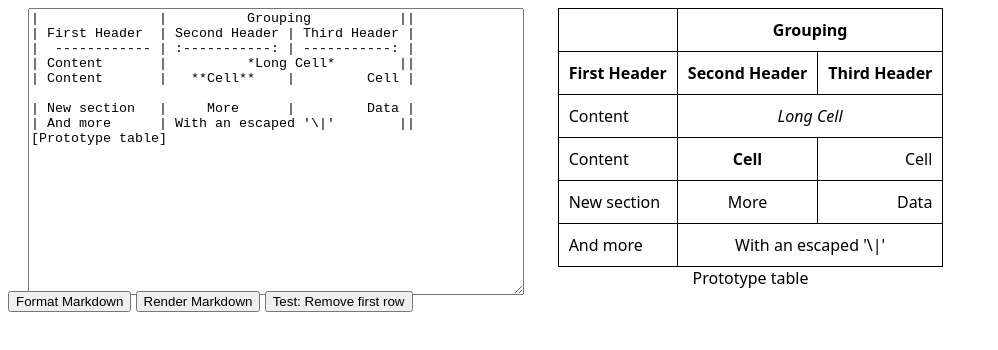
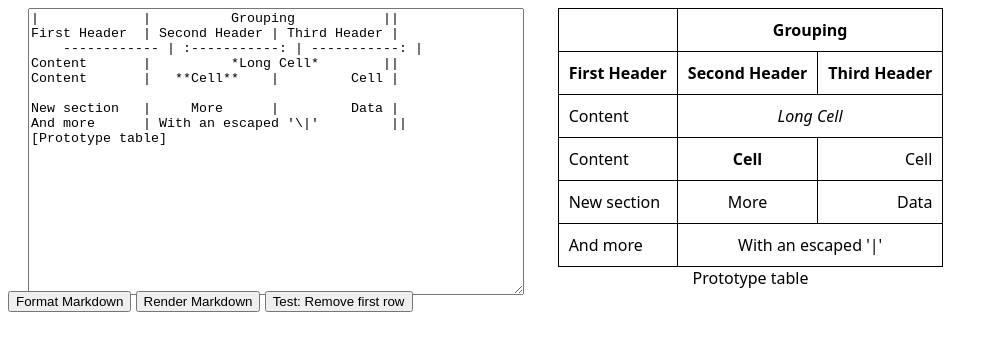
Before and after one commit to FelisDiligens/md-table-tools, a website built with webpack: page src/index.html in a window 1280 px wide. Shown: the whole page, without its empty margins (0-998 px from the left). Built offline with nearby package versions, Linux system fonts and the light colour scheme.

Commit message:
Improvements

```diff
--- a/src/index.html
+++ b/src/index.html
@@ -43,14 +43,14 @@
 <body>
     <div id="working-area">
         <div id="md-area">
-            <textarea id="markdown-input">|               |          Grouping           ||
-| First Header  | Second Header | Third Header |
-|  ------------ | :-----------: | -----------: |
-| Content       |          *Long Cell*        ||
-| Content       |   **Cell**    |         Cell |
+            <textarea id="markdown-input">|             |          Grouping           ||
+First Header  | Second Header | Third Header |
+    ------------ | :-----------: | -----------: |
+Content       |          *Long Cell*        ||
+Content       |   **Cell**    |         Cell |
 
-| New section   |     More      |         Data |
-| And more      | With an escaped '\|'        ||
+New section   |     More      |         Data |
+And more      | With an escaped '\|'         ||
 [Prototype table]</textarea>
         </div>
         <div id="html-result"></div>
--- a/src/tables/htmlTable.ts
+++ b/src/tables/htmlTable.ts
@@ -37,6 +37,9 @@ function mdToHtml(markdown: string): string {
     // Italic:
     html = html.replace(/_(.*?)_/, "<em>$1</em>");
     html = html.replace(/\*(.*?)\*/, "<em>$1</em>");
+
+    // Escaped characters:
+    html = html.replace(/\\([#\.\|\*_\s`])/g, "$1")
 
     return html;
 }
--- a/src/tables/multiMarkdownTable.ts
+++ b/src/tables/multiMarkdownTable.ts
@@ -28,8 +28,11 @@ export class MultiMarkdownTableParser implements TableParser {
 
             // Add '|' to the start and end of the line if necessary (and not if it's a caption):
             if (!line.match(captionRegex)) {
-                if (!line.startsWith("|") && !line.endsWith("|"))
-                    line = `|${line}|`;
+                if (!line.startsWith("|"))
+                    line = "|" + line;
+
+                if (!line.endsWith("|"))
+                    line = line + "|";
 
                 if (!line.match(rowRegex))
                     throw new ParsingError(`Invalid row: ${line}`);
@@ -59,8 +62,12 @@ export class MultiMarkdownTableParser implements TableParser {
 
             // Is empty line?
             if (line === "") {
+                if (startNewSection)
+                    throw new ParsingError("Invalid table: No more than one empty line allowed.");
+
                 if (state == ParsingState.Row)
                     startNewSection = true;
+
                 continue;
             }
             // Is header?
```
Also changed, not shown: Gotchas.md (+1 -1 lines).
